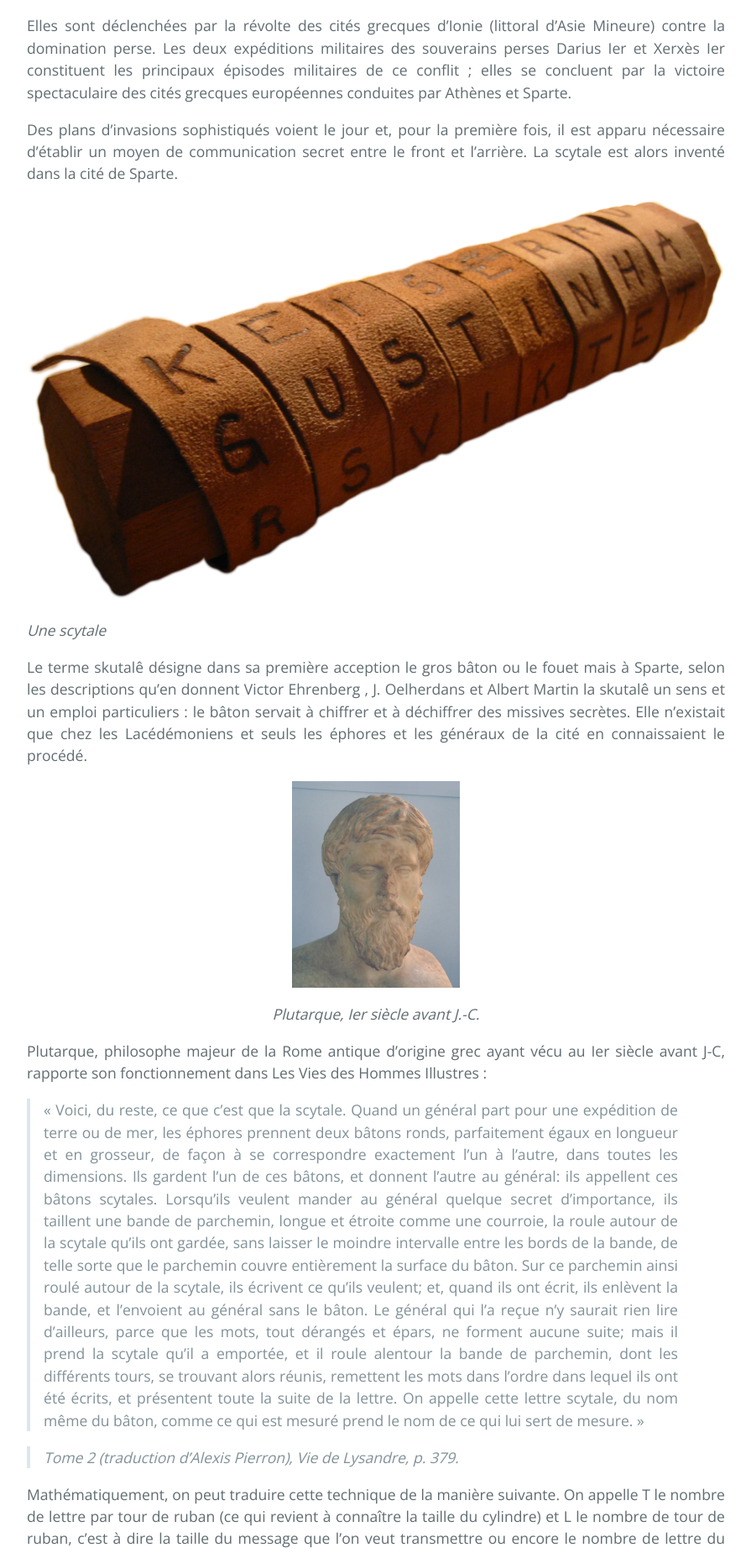
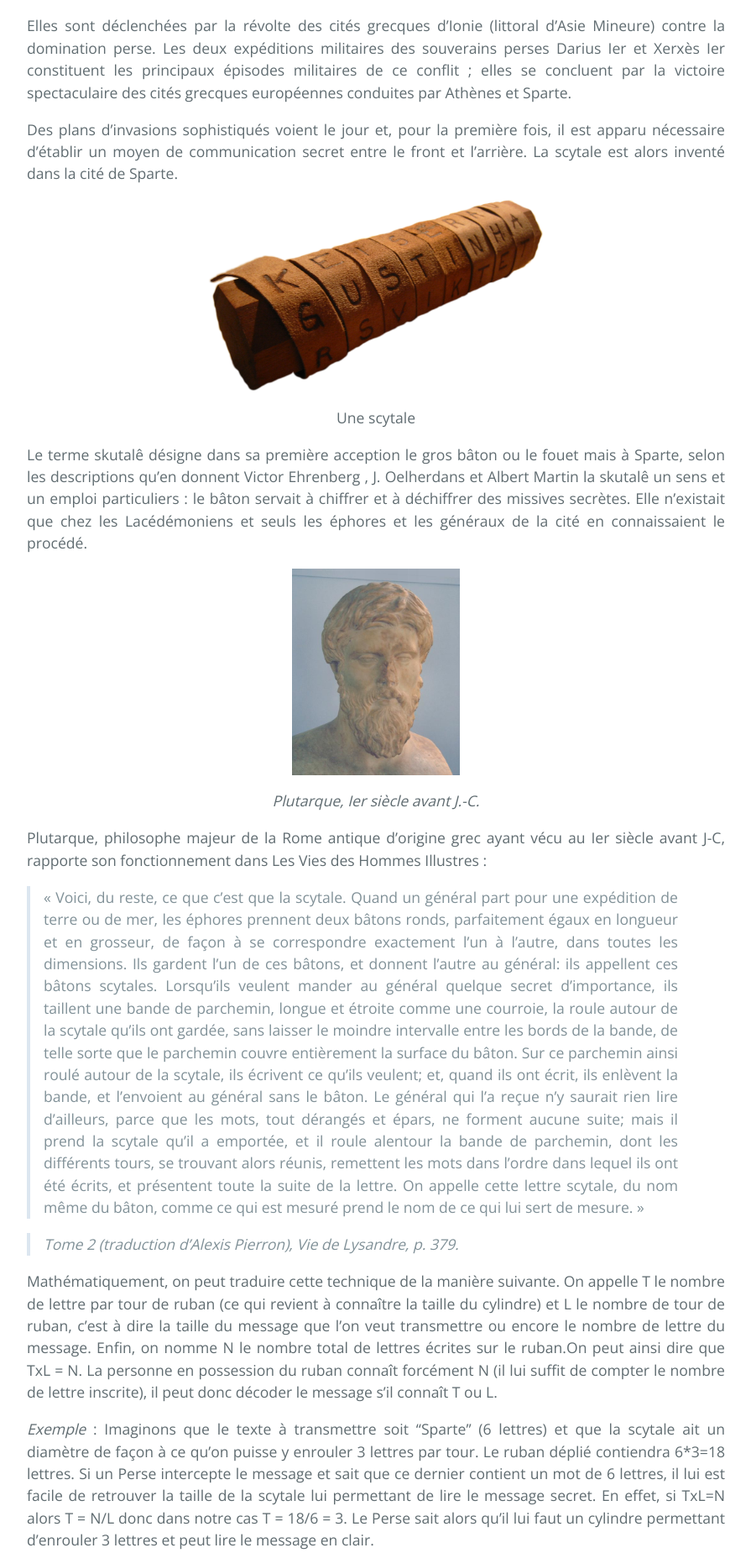
Before and after one commit to SamuelGallay/CryptoTPE, a Jekyll site: the page built from pages/1_Antiquite/1_scytale.md, in a window 1280 px wide. Shown: the part 453-2302 px from the top of the page at 84% size, without its empty margins (192-1087 px from the left). Built offline with Jekyll 4.4.1, drawn with Linux system fonts in a browser that asks for light colours; our own code applies the rules of GitHub Pages for plain Markdown files.

Commit message:
La Scytale

```diff
--- a/pages/1_Antiquite/1_scytale.md
+++ b/pages/1_Antiquite/1_scytale.md
@@ -11,9 +11,8 @@ Elles sont déclenchées par la révolte des cités grecques d’Ionie (littoral
 
 Des plans d’invasions sophistiqués voient le jour et, pour la première fois, il est apparu nécessaire d’établir un moyen de communication secret entre le front et l’arrière. La scytale est alors inventé dans la cité de Sparte.
 
-![scytale]({{ "/assets/1_Antiquite/scytale.png" | relative_url }})
-
-*Une scytale*
+<img src="{{ "/assets/1_Antiquite/scytale.png" | relative_url }}" alt="Scytale" style="margin: 0 auto;display: block; width: 400px;"/>
+<p align="center"> <em></em> Une scytale </p>
 
 Le terme skutalê désigne dans sa première acception le gros bâton ou le fouet mais à Sparte, selon les descriptions qu’en donnent Victor Ehrenberg , J. Oelherdans et Albert Martin la skutalê un sens et un emploi particuliers : le bâton servait à chiffrer et à déchiffrer des missives secrètes. Elle n’existait que chez les Lacédémoniens et seuls les éphores et les généraux de la cité en connaissaient le procédé.
 
```
